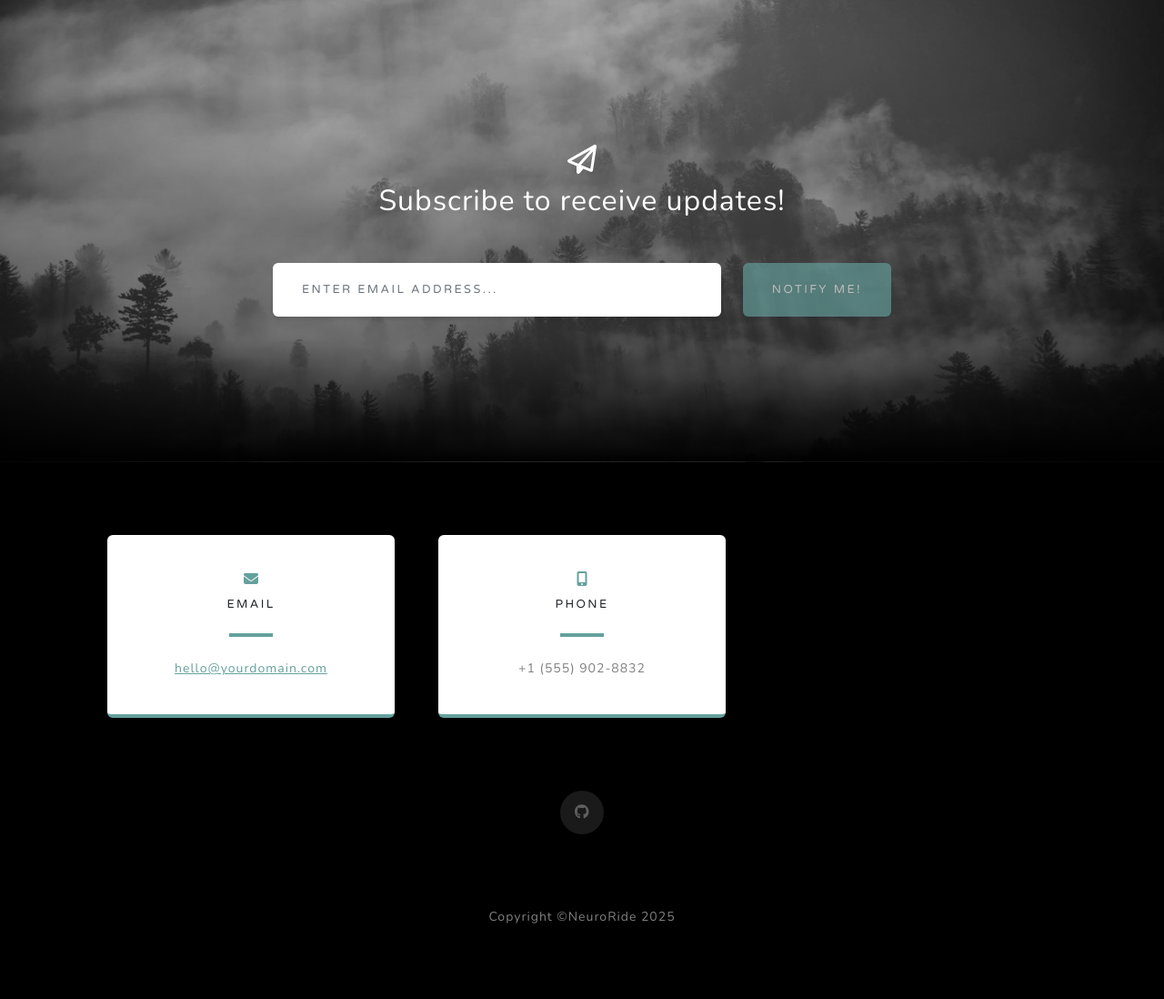
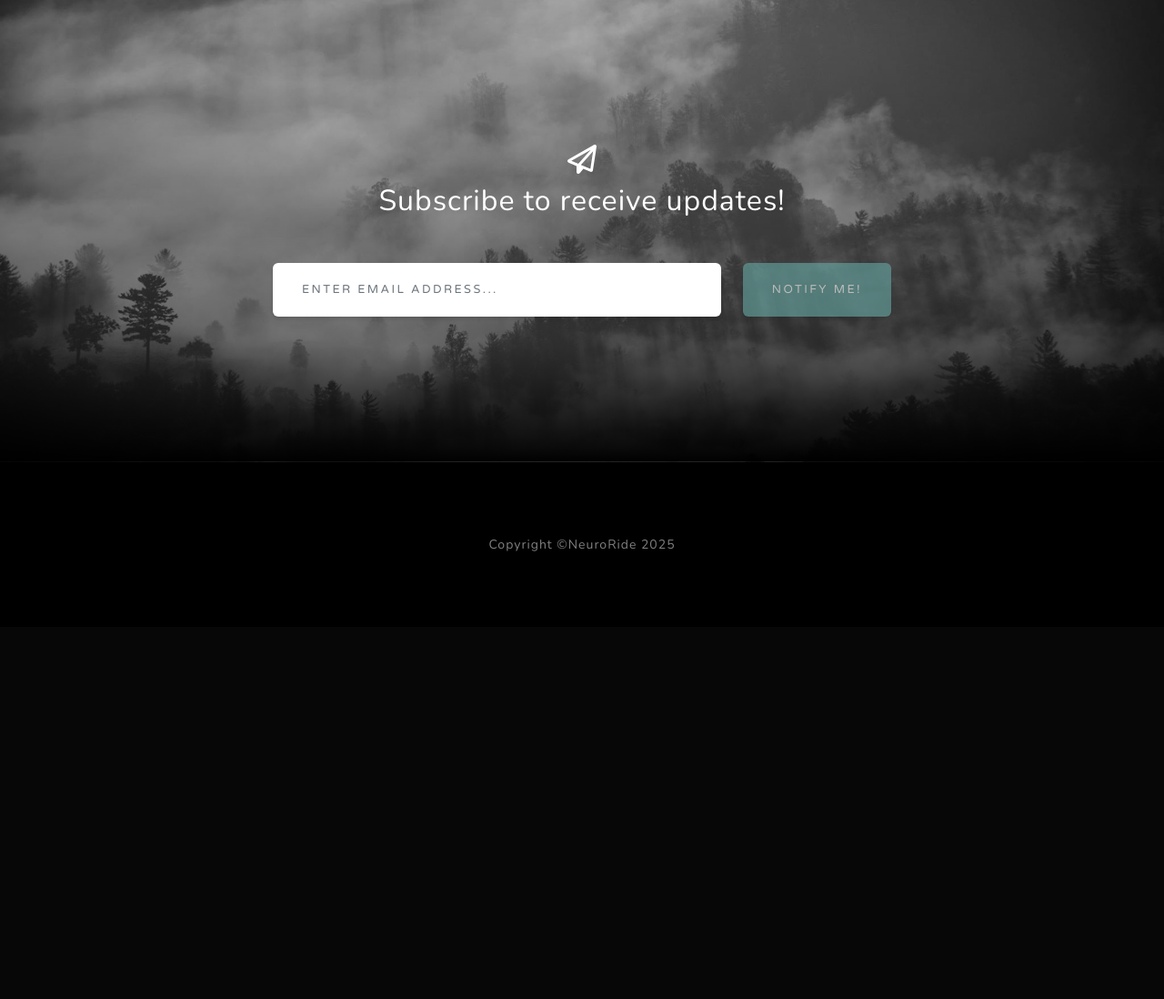
Before and after one commit to ShivankXD/NeuroRide, a Flask app: page / in a window 1280 px wide. Shown: the part 2050-3148 px from the top of the page at 91% size. After the commit the page ends 2656 px from the top, so only its background shows below. Run offline with Flask 3, Linux system fonts and the light colour scheme; some libraries are stand-ins or nearby versions.

Commit message:
Improved html

```diff
--- a/templates/index.html
+++ b/templates/index.html
@@ -91,7 +91,6 @@
                 </div>
             </div>
         </section>
-
         <!-- Signup-->
         <section class="signup-section" id="signup">
             <div class="container px-4 px-lg-5">
@@ -136,48 +135,6 @@
                 </div>
             </div>
         </section>
-        <!-- Contact-->
-        <section class="contact-section bg-black">
-            <div class="container px-4 px-lg-5">
-                <div class="row gx-4 gx-lg-5">
-                    <!-- <div class="col-md-4 mb-3 mb-md-0">
-                        <div class="card py-4 h-100">
-                            <div class="card-body text-center">
-                                <i class="fas fa-map-marked-alt text-primary mb-2"></i>
-                                <h4 class="text-uppercase m-0">Address</h4>
-                                <hr class="my-4 mx-auto" />
-                                <div class="small text-black-50">4923 Market Street, Orlando FL</div>
-                            </div>
-                        </div>
-                    </div> -->
-                    <div class="col-md-4 mb-3 mb-md-0">
-                        <div class="card py-4 h-100">
-                            <div class="card-body text-center">
-                                <i class="fas fa-envelope text-primary mb-2"></i>
-                                <h4 class="text-uppercase m-0">Email</h4>
-                                <hr class="my-4 mx-auto" />
-                                <div class="small text-black-50"><a href="#!">hello@yourdomain.com</a></div>
-                            </div>
-                        </div>
-                    </div>
-                    <div class="col-md-4 mb-3 mb-md-0">
-                        <div class="card py-4 h-100">
-                            <div class="card-body text-center">
-                                <i class="fas fa-mobile-alt text-primary mb-2"></i>
-                                <h4 class="text-uppercase m-0">Phone</h4>
-                                <hr class="my-4 mx-auto" />
-                                <div class="small text-black-50">+1 (555) 902-8832</div>
-                            </div>
-                        </div>
-                    </div>
-                </div>
-                <div class="social d-flex justify-content-center">
-                  <!-- <a class="mx-2" href="#!"><i class="fab fa-twitter"></i></a>
-                    <a class="mx-2" href="#!"><i class="fab fa-facebook-f"></i></a> -->
-                    <a class="mx-2" href="github.com/ShivankXD"><i class="fab fa-github"></i></a>
-                </div>
-            </div>
-        </section>
         <!-- Footer-->
         <footer class="footer bg-black small text-center text-white-50"><div class="container px-4 px-lg-5">Copyright &copy;NeuroRide 2025</div></footer>
         <!-- Bootstrap core JS-->
```
Lines whose indentation alone changed are shown as unchanged.
